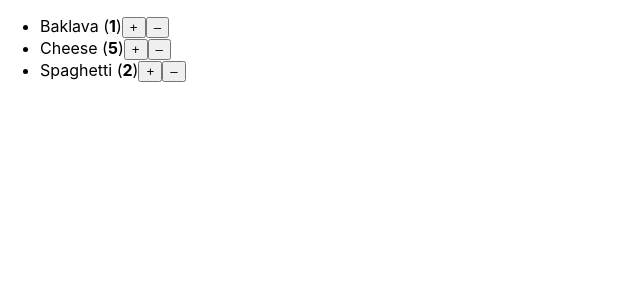
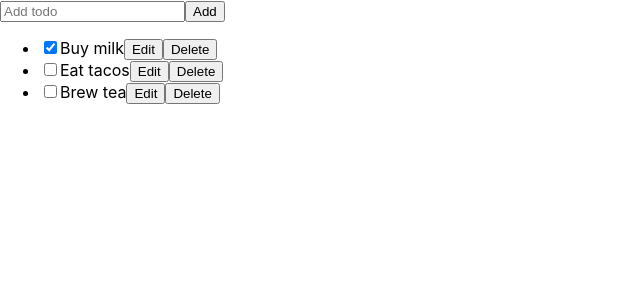
Before and after one commit to holywaterBetter/react1, a React (Create React App) app: page / in a window 1280 px wide. Shown: the top 300 px of the page, without its empty margins (0-640 px from the left). Built offline with nearby package versions, Linux system fonts and the light colour scheme.

Commit message:
feat(#4): 상호작용성 더하기 - 배열 state 업데이트하기 챌린지3

```diff
--- a/src/App.tsx
+++ b/src/App.tsx
@@ -1,70 +1,139 @@
 import { useState } from 'react';
 
-const initialProducts = [{
-  id: 0,
-  name: 'Baklava',
-  count: 1,
-}, {
-  id: 1,
-  name: 'Cheese',
-  count: 5,
-}, {
-  id: 2,
-  name: 'Spaghetti',
-  count: 2,
-}];
+let nextId = 3;
+const initialTodos = [
+  { id: 0, title: 'Buy milk', done: true },
+  { id: 1, title: 'Eat tacos', done: false },
+  { id: 2, title: 'Brew tea', done: false },
+];
 
-export default function ShoppingCart() {
-  const [
-    products,
-    setProducts
-  ] = useState(initialProducts)
+export default function TaskApp() {
+  const [todos, setTodos] = useState(
+    initialTodos
+  );
 
-  function handleIncreaseClick(productId) {
-    setProducts(products.map(product => {
-      if (product.id === productId) {
-        return {
-          ...product,
-          count: product.count + 1
-        };
-      } else {
-        return product;
-      }
+  function handleAddTodo(title) {
+    setTodos(todos.concat({
+      id: nextId++,
+      title: title,
+      done: false
     }))
   }
 
-  function handleDecreaseClick(productId) {
-    const newProducts = products.map(product => {
-      if(product.id === productId) {
+  function handleChangeTodo(nextTodo) {
+    setTodos(todos.map(todo => {
+      if(todo.id === nextTodo.id) {
         return {
-          ...product,
-          count: product.count - 1
-        };
+          ...todo,
+          title: nextTodo.title,
+          done: nextTodo.done,
+        }
       }
-      return product;
-    })
-    setProducts(newProducts.filter(product => product.count > 0));
+      return todo
+    }))
+  }
+
+  function handleDeleteTodo(todoId) {
+    setTodos(todos.filter(todo => todo.id !== todoId));
   }
 
   return (
+    <>
+      <AddTodo
+        onAddTodo={handleAddTodo}
+      />
+      <TaskList
+        todos={todos}
+        onChangeTodo={handleChangeTodo}
+        onDeleteTodo={handleDeleteTodo}
+      />
+    </>
+  );
+}
+
+export function AddTodo({ onAddTodo }) {
+  const [title, setTitle] = useState('');
+  return (
+    <>
+      <input
+        placeholder="Add todo"
+        value={title}
+        onChange={e => setTitle(e.target.value)}
+      />
+      <button onClick={() => {
+        setTitle('');
+        onAddTodo(title);
+      }}>Add</button>
+    </>
+  )
+}
+
+export function TaskList({
+  todos,
+  onChangeTodo,
+  onDeleteTodo
+}) {
+  return (
     <ul>
-      {products.map(product => (
-        <li key={product.id}>
-          {product.name}
-          {' '}
-          (<b>{product.count}</b>)
-          <button onClick={() => {
-            handleIncreaseClick(product.id);
-          }}>
-            +
-          </button>
-          <button onClick={() => {
-            handleDecreaseClick(product.id);
-          }}>
-            –
-          </button>
+      {todos.map(todo => (
+        <li key={todo.id}>
+          <Task
+            todo={todo}
+            onChange={onChangeTodo}
+            onDelete={onDeleteTodo}
+          />
         </li>
       ))}
     </ul>
   );
 }
+
+function Task({ todo, onChange, onDelete }) {
+  const [isEditing, setIsEditing] = useState(false);
+  let todoContent;
+  if (isEditing) {
+    todoContent = (
+      <>
+        <input
+          title='todo'
+          value={todo.title}
+          onChange={e => {
+            onChange({
+              ...todo,
+              title: e.target.value
+            });
+          }} />
+        <button onClick={() => setIsEditing(false)}>
+          Save
+        </button>
+      </>
+    );
+  } else {
+    todoContent = (
+      <>
+        {todo.title}
+        <button onClick={() => setIsEditing(true)}>
+          Edit
+        </button>
+      </>
+    );
+  }
+  return (
+    <label>
+      <input
+        type="checkbox"
+        checked={todo.done}
+        onChange={e => {
+          onChange({
+            ...todo,
+            done: e.target.checked
+          });
+        }}
+      />
+      {todoContent}
+      <button onClick={() => onDelete(todo.id)}>
+        Delete
+      </button>
+    </label>
+  );
+}
```
